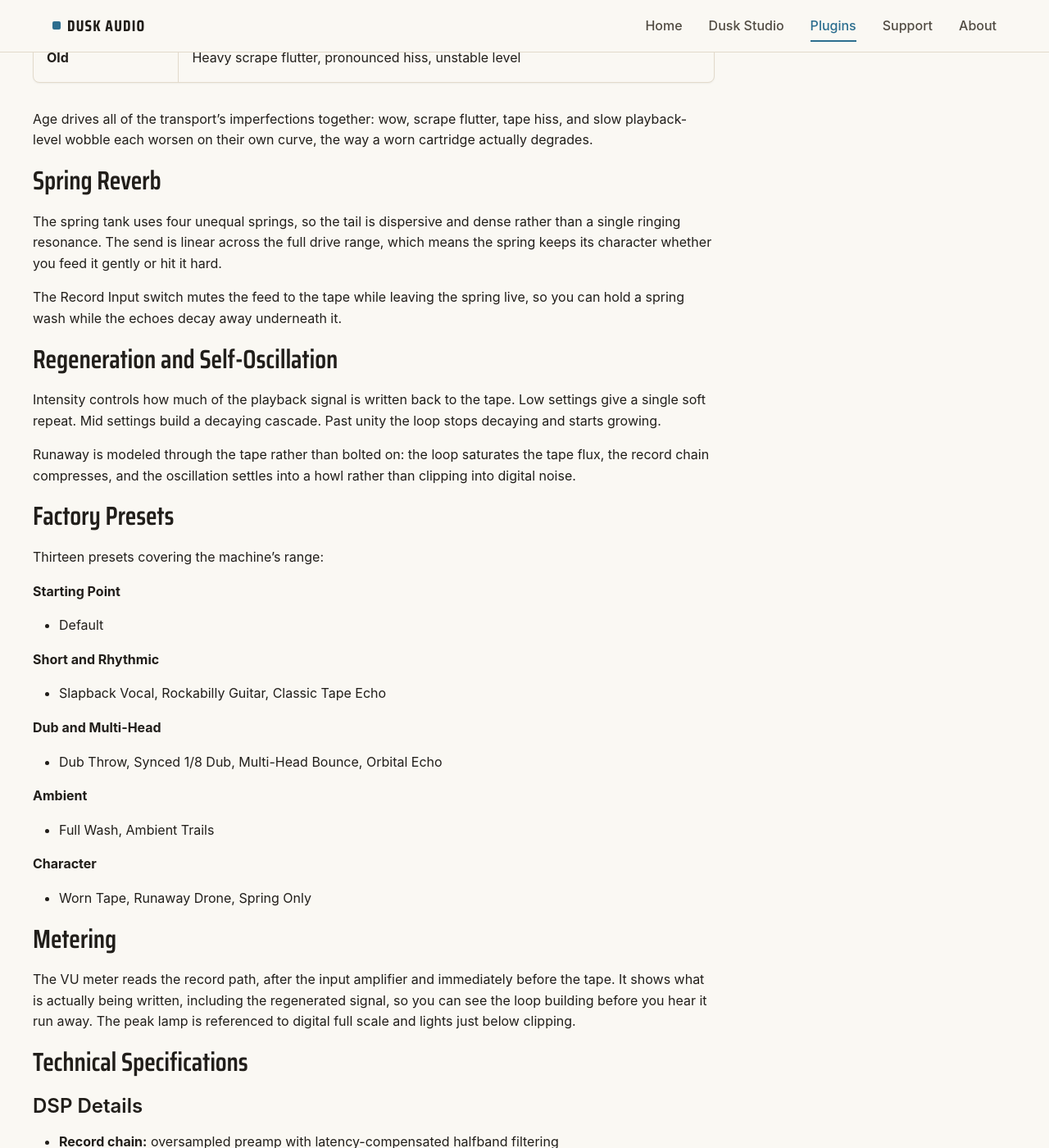
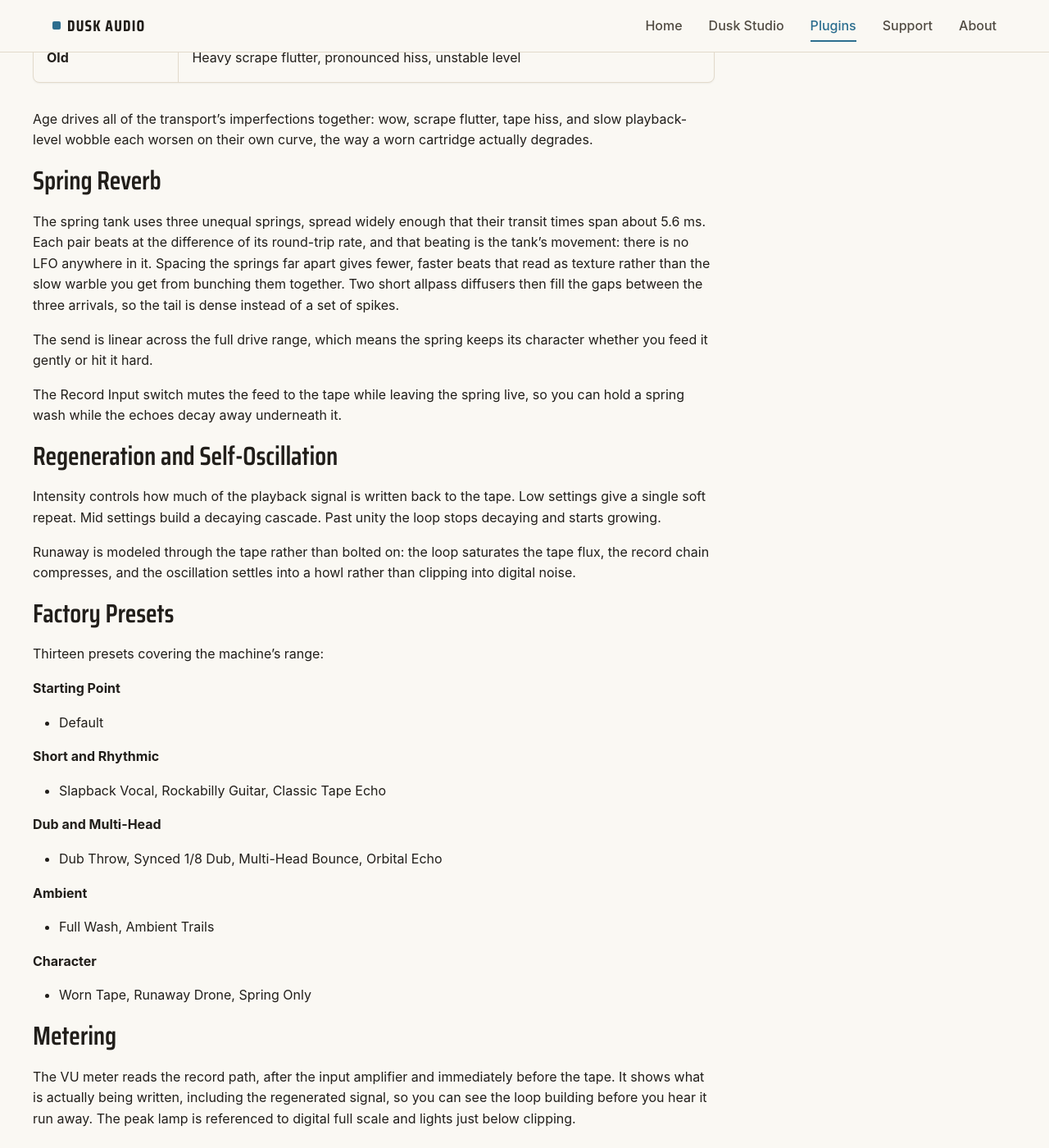
Before and after one commit to dusk-audio/dusk-audio.github.io, a Jekyll site: the page built from _plugins/tape-echo-2.md, in a window 1280 px wide and 1400 px high, scrolled down 2630 px. Shown: the whole window at 82% size. Built offline with Jekyll 4.4.1, drawn with Linux system fonts in a browser that asks for light colours; some of the changed text lies outside the part shown.

Commit message:
Tape Echo 2: the spring tank has three springs, not four
The page claimed four unequal springs in three places. The model runs
`std::array<Spring, 3> springs`, and four was not a miscount but a rejected
design: TapeEchoDSP.hpp records that four springs bunched between 22.0 and
24.2 ms produced six beat pairs all below 2 Hz, measuring 14.25 dB of
low-band envelope ripple against the reference's 3.12, which read as slow
warble.

Fix the count, and fix the causality that went with it. The density was
attributed to the spring count; with three springs it comes from the two
short allpass diffusers on the summed tank output, which fill the bare gap
between three arrivals. The movement comes from the springs beating against
each other across their 5.6 ms transit spread, with no LFO in the tank at
all. Rewrite the section to say that instead.

The send-linearity sentence is unchanged and stays correct: a drive ladder
over 48 dB of input range measured tank gain constant to 0.00 dB.

```diff
--- a/_plugins/tape-echo-2.md
+++ b/_plugins/tape-echo-2.md
@@ -10,7 +10,7 @@ screenshot: /assets/images/plugins/tape-echo-2-screenshot.png
 features:
   - "12 echo modes covering every head and reverb combination"
   - Three playback heads at fixed mechanical ratios, driven by one motor
-  - Spring reverb tank with four unequal springs and dispersive tail
+  - Spring reverb tank with three unequal springs and a dispersive tail
   - Tape saturation with a modeled record and playback chain
   - "Tape Age in three cartridge conditions: New, Used, Old"
   - Wow and flutter that worsen with tape age, as on the hardware
@@ -103,7 +103,9 @@ Age drives all of the transport's imperfections together: wow, scrape flutter, t
 
 ## Spring Reverb
 
-The spring tank uses four unequal springs, so the tail is dispersive and dense rather than a single ringing resonance. The send is linear across the full drive range, which means the spring keeps its character whether you feed it gently or hit it hard.
+The spring tank uses three unequal springs, spread widely enough that their transit times span about 5.6 ms. Each pair beats at the difference of its round-trip rate, and that beating is the tank's movement: there is no LFO anywhere in it. Spacing the springs far apart gives fewer, faster beats that read as texture rather than the slow warble you get from bunching them together. Two short allpass diffusers then fill the gaps between the three arrivals, so the tail is dense instead of a set of spikes.
+
+The send is linear across the full drive range, which means the spring keeps its character whether you feed it gently or hit it hard.
 
 The Record Input switch mutes the feed to the tape while leaving the spring live, so you can hold a spring wash while the echoes decay away underneath it.
 
@@ -142,7 +144,7 @@ The VU meter reads the record path, after the input amplifier and immediately be
 - **Record chain:** oversampled preamp with latency-compensated halfband filtering
 - **Heads:** three fixed mechanical ratios from one motor position, Hermite-interpolated
 - **Modulation:** wow, sinusoidal flutter, and band-limited scrape flutter, all age-coupled
-- **Spring tank:** four unequal springs with allpass dispersion and modeled pickup taps
+- **Spring tank:** three unequal springs with allpass dispersion and modeled pickup taps
 - **Metering:** record-path VU with analog ballistics plus a peak lamp
 
 ### Parameter Ranges
```
